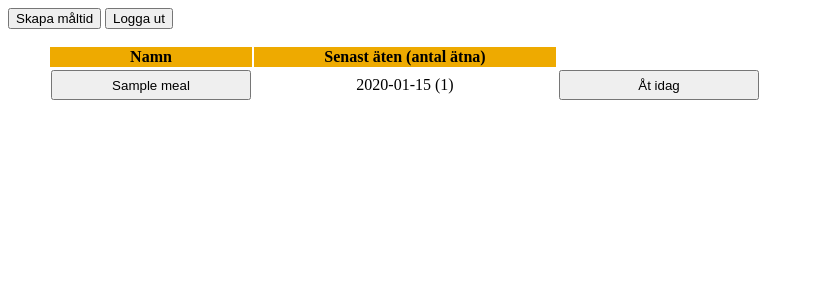
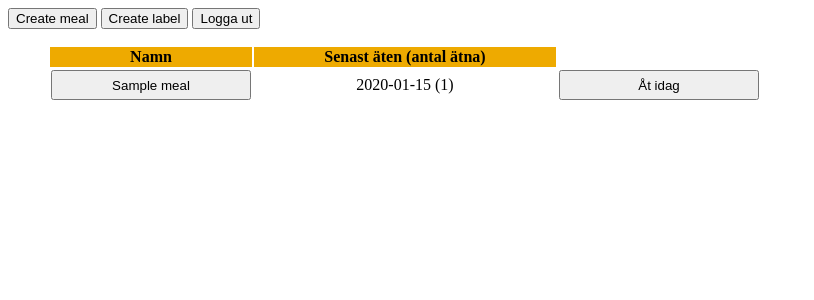
Before and after one commit to Fakor/DinnerVault, a Django app: page /main/overview/ in a window 1280 px wide. Shown: the top 300 px of the page, without its empty margins (0-814 px from the left). Run offline with Django 3.2, Linux system fonts and the light colour scheme; a user stored in the database is signed in; tables that the repository leaves empty hold one stand-in row (values such as "Sample post"); parts of the project's set-up code (start-up, migrations or seed data) failed here and were passed over.

Commit message:
Template for adding label

```diff
--- a/glufs/main/models.py
+++ b/glufs/main/models.py
@@ -66,8 +66,7 @@ class Meal(models.Model):
 def order_meal_by_date():
     return Meal.objects.order_by('latest_date')
 
-
-def create_label(text):
+def create_label_db(text):
     label = Label(text=text)
     label.save()
     return label
--- a/glufs/main/templates/main/overview.html
+++ b/glufs/main/templates/main/overview.html
@@ -1,6 +1,7 @@
 <form action="/main/overview/" method="post">
     {% csrf_token %}
-    <input type="submit" value="Skapa måltid" name="create_meal">
+    <input type="submit" value="Create meal" name="create_meal">
+    <input type="submit" value="Create label" name="create_label">
     <input type="submit" value="Logga ut" name="logout">
 </form>
 
--- a/glufs/main/urls.py
+++ b/glufs/main/urls.py
@@ -8,4 +8,5 @@ urlpatterns = [
     path('overview/', views.overview, name='overview'),
     path('detail/<int:meal_id>/', views.detail, name='detail'),
     path('create/', views.create_meal, name='create_meal'),
+    path('create_label/', views.create_label, name='create_label'),
 ]
--- a/glufs/main/views.py
+++ b/glufs/main/views.py
@@ -6,7 +6,7 @@ from django.contrib.auth.decorators import login_required
 
 import datetime
 
-from .models import Meal, order_meal_by_date
+from .models import Meal, order_meal_by_date, create_label_db
 from .forms import DetailForm, EditForm
 
 
@@ -26,6 +26,8 @@ def overview(request):
         elif 'eaten_today' in request.POST:
             meal = Meal.objects.get(id=request.POST['eaten_today'])
             meal.add_date_today()
+        elif 'create_label' in request.POST:
+            return redirect('create_label')
         else:
             return HttpResponse("Cant interpret post message!")
     context = {'meals': order_meal_by_date()}
@@ -76,3 +78,20 @@ def create_meal(request):
         form = EditForm()
         context = {'form': form}
         return render(request, 'main/edit_meal.html', context)
+
+@login_required
+def create_label(request):
+    if request.method == 'POST':
+        if 'create_label' in request.POST:
+            created_labels=[]
+            label_name = request.POST.get('label_name')
+            label = create_label_db(label_name)
+            for value in request.POST.getlist('checked'):
+                meal = Meal.objects.get(id=int(value))
+                meal.add_label(label)
+                created_labels.append(meal.name)
+        context = {'meals': order_meal_by_date()}
+        return redirect('/main/overview', context)
+    else:
+        context = {'meals': order_meal_by_date()}
+    return render(request, 'main/create_label.html', context)
```
Also changed, not shown: glufs/main/templates/main/create_label.html (added, +23 -0 lines), glufs/main/tests.py (+5 -5 lines), glufs/main/forms.py (line endings or trailing spaces).
